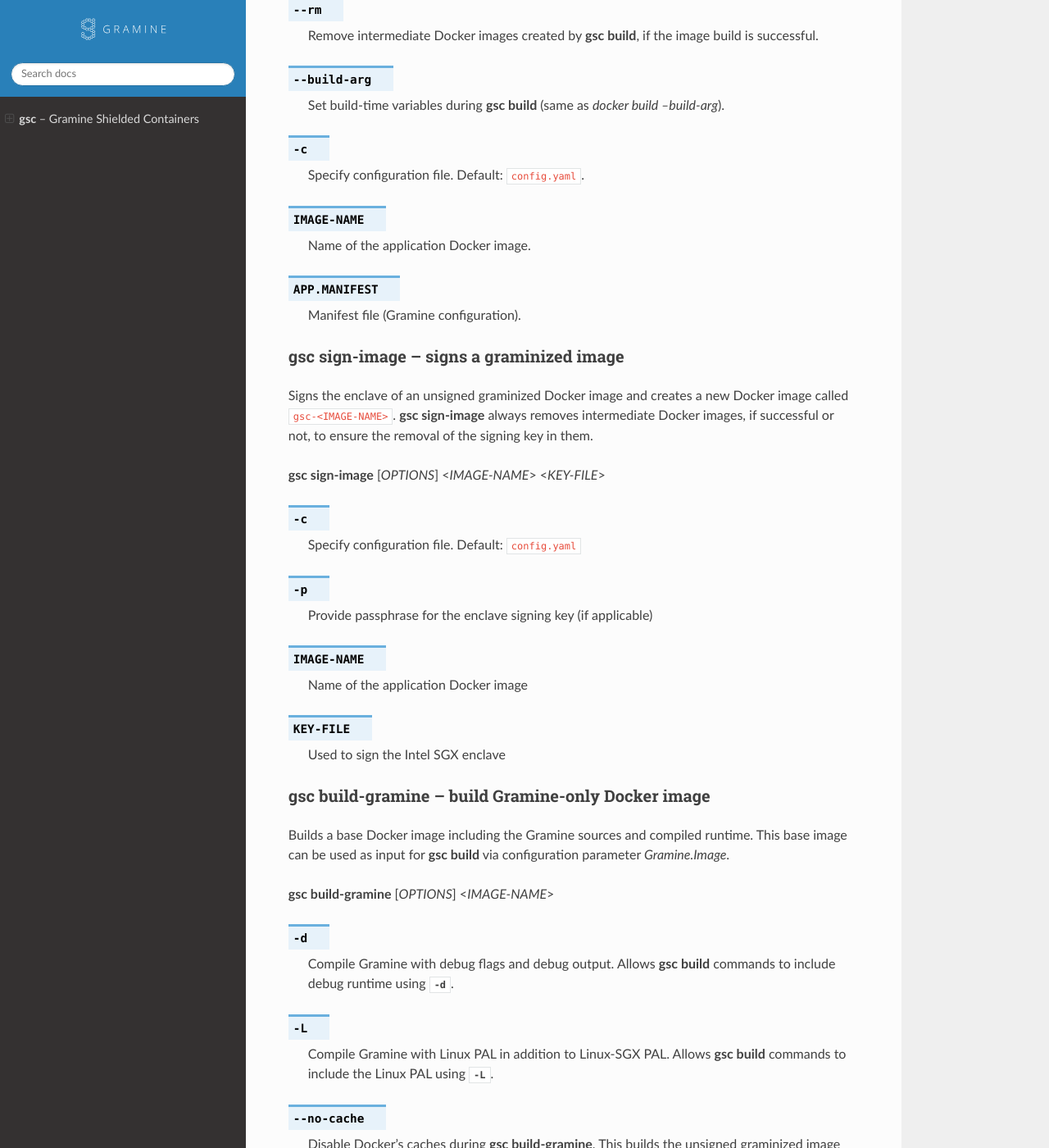
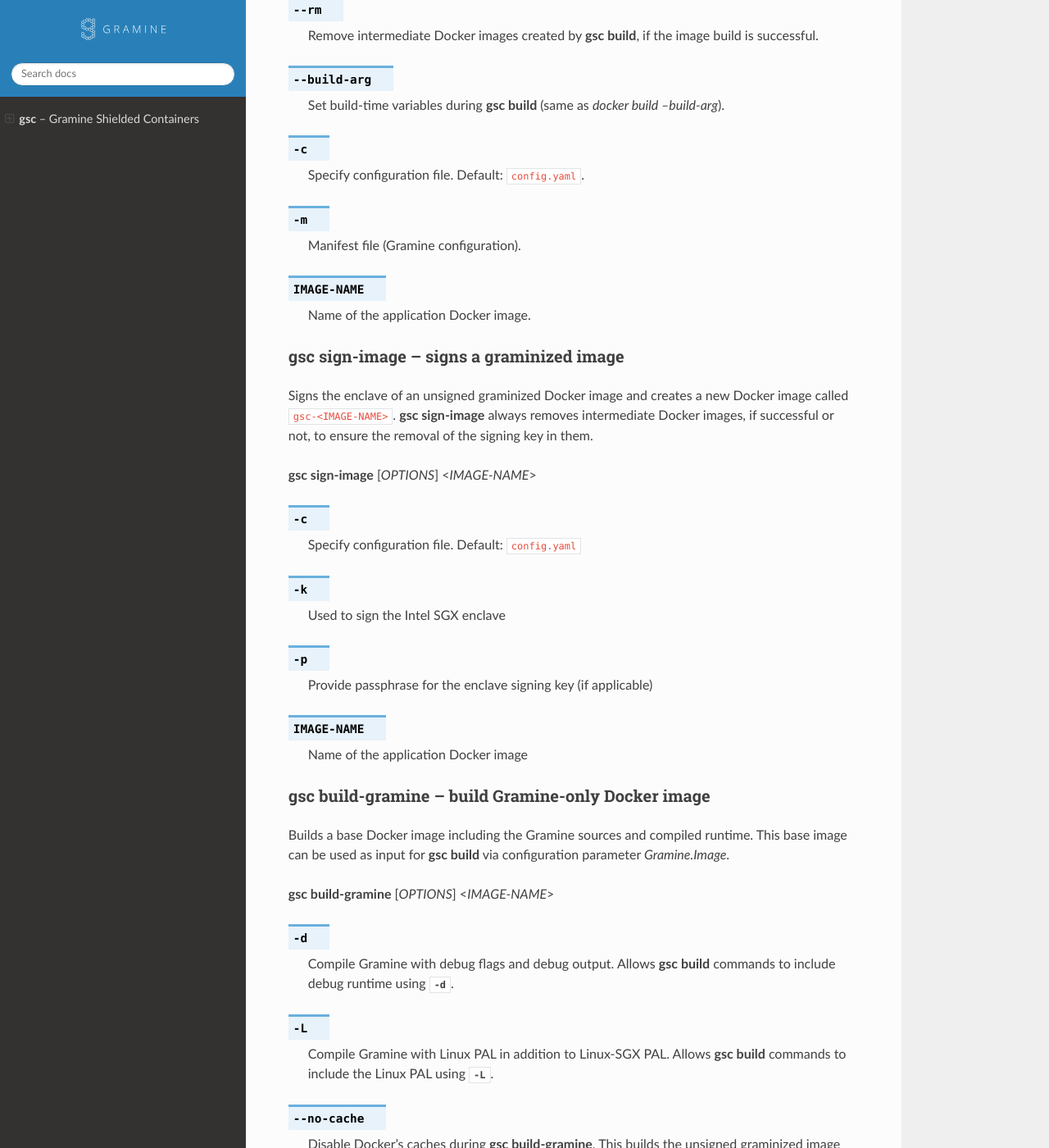
Before and after one commit to gramineproject/gsc, a Sphinx documentation site: the page built from Documentation/index.rst, in a window 1280 px wide and 1400 px high, scrolled down 2224 px. Shown: the whole window at 82% size. Built offline with Sphinx 7.4.7 and the Read the Docs theme 2.0.0, drawn with Linux system fonts in a browser that asks for light colours; some of the changed text lies outside the part shown.

Commit message:
Update positional arguments 'manifest' and 'key' to optional arguments
Signed-off-by: Sankaranarayanan Venkatasubramanian <sankaranarayanan.venkatasubramanian@intel.com>

```diff
--- a/Documentation/index.rst
+++ b/Documentation/index.rst
@@ -85,7 +85,7 @@ Builds an unsigned graminized Docker image of an application image called
 ``gsc-<IMAGE-NAME>-unsigned`` by compiling Gramine or relying on a prebuilt
 Gramine image.
 
-:command:`gsc build` [*OPTIONS*] <*IMAGE-NAME*> <*APP.MANIFEST*>
+:command:`gsc build` [*OPTIONS*] <*IMAGE-NAME*>
 
 .. option:: -d
 
@@ -121,13 +121,13 @@ Gramine image.
 
    Specify configuration file. Default: :file:`config.yaml`.
 
+.. option:: -m
+
+   Manifest file (Gramine configuration).
+
 .. option:: IMAGE-NAME
 
    Name of the application Docker image.
-
-.. option:: APP.MANIFEST
-
-   Manifest file (Gramine configuration).
 
 .. program:: gsc-sign-image
 
@@ -152,10 +156,6 @@ of the signing key in them.
 .. option:: IMAGE-NAME
 
    Name of the application Docker image
-
-.. option:: KEY-FILE
-
-   Used to sign the Intel SGX enclave
 
 .. program:: gsc-build-gramine
 
--- a/gsc.py
+++ b/gsc.py
@@ -472,8 +472,8 @@ sub_build.add_argument('--build-arg', action='append', default=[],
     help='Set build-time variables (same as "docker build --build-arg").')
 sub_build.add_argument('-c', '--config_file', type=argparse.FileType('r', encoding='UTF-8'),
     default='config.yaml', help='Specify configuration file.')
+sub_build.add_argument('-m', '--manifest', help='Manifest file to use.');
 sub_build.add_argument('image', help='Name of the application Docker image.')
-sub_build.add_argument('manifest', help='Manifest file to use.')
 
 sub_build_gramine = subcommands.add_parser('build-gramine',
     help='Build base-Gramine Docker image')
@@ -501,7 +501,8 @@ sub_sign.set_defaults(command=gsc_sign_image)
 sub_sign.add_argument('-c', '--config_file', type=argparse.FileType('r', encoding='UTF-8'),
     default='config.yaml', help='Specify configuration file.')
 sub_sign.add_argument('image', help='Name of the application (base) Docker image.')
-sub_sign.add_argument('key', help='Key to sign the Intel SGX enclaves inside the Docker image.')
+sub_sign.add_argument('-k', '--key',
+    help='Key to sign the Intel SGX enclaves inside the Docker image.')
 sub_sign.add_argument('-p', '--passphrase', help='Passphrase for the signing key.')
 
 sub_info = subcommands.add_parser('info-image', help='Retrieve information about a graminized '
```
Also changed, not shown: other parts of Documentation/index.rst (+7 -3 lines), Examples/openvino/README.md, 1 other file.
